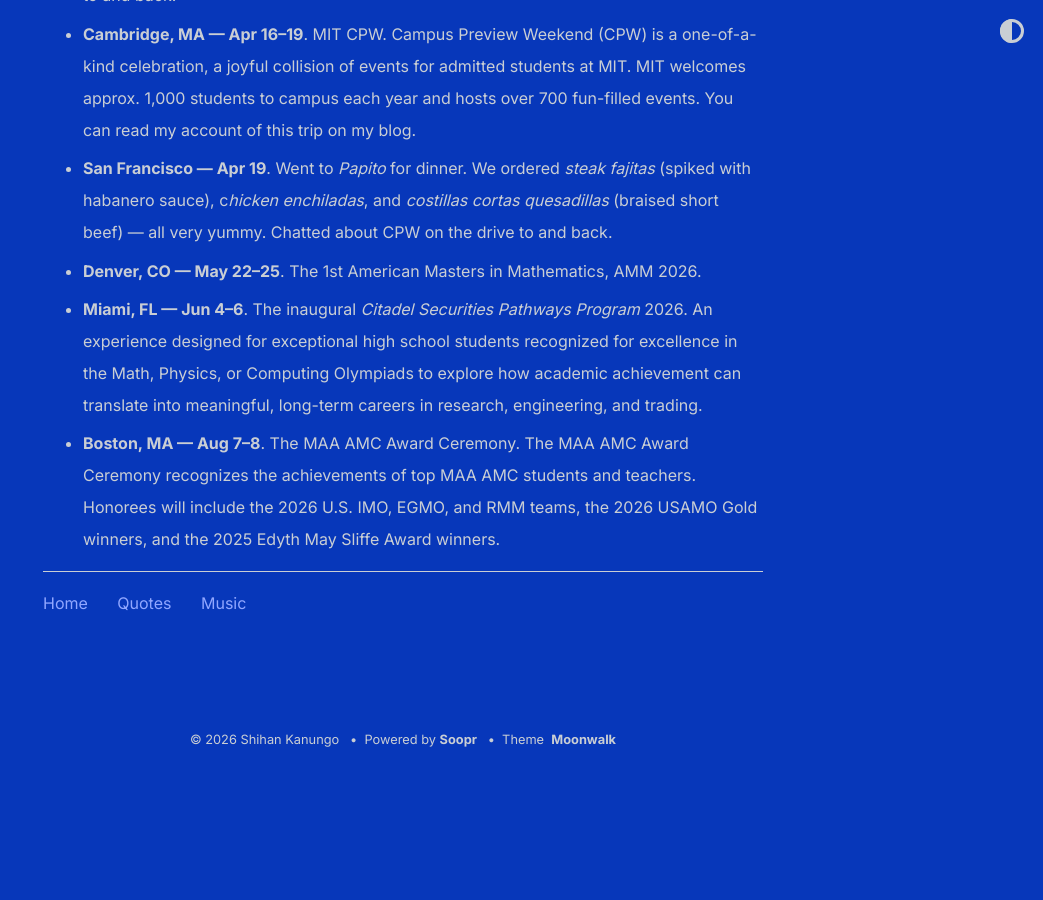
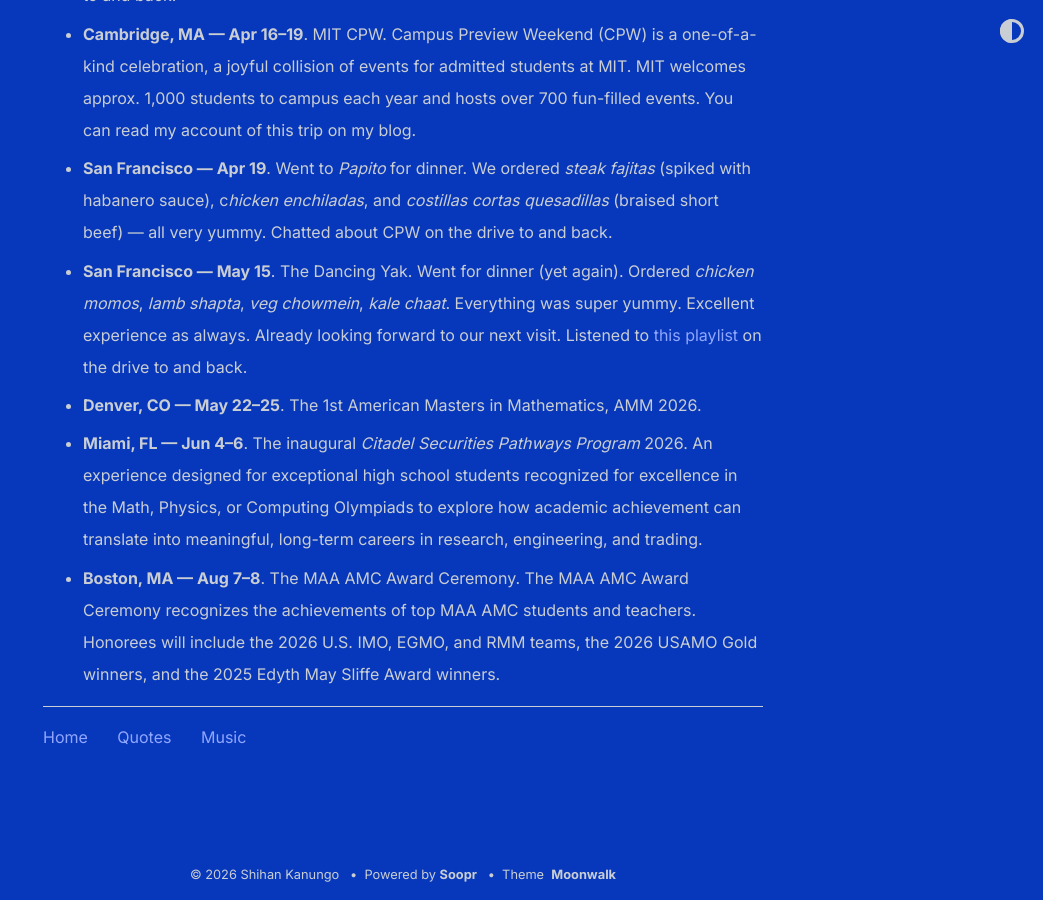
Before and after one commit to shihankanungo/shihankanungo.github.io, a Jekyll site: the page built from travel.md, in a window 1280 px wide and 900 px high, scrolled down 1695 px. Shown: the whole window, without its empty margins (237-1280 px from the left). Built offline with Jekyll 4.4.1, drawn with Linux system fonts in a browser that asks for light colours; before the commit the page ends 2461 px from its top, so only the background shows below that.

Commit message:
Update travel.md

```diff
--- a/travel.md
+++ b/travel.md
@@ -16,6 +16,7 @@
 - **San Francisco --- Mar 28**. Went to *Land's End* for a hike and followed by lunch at *Papito* and ice cream from *Smitten* on the drive back home. Listened to [this playlist](https://open.spotify.com/playlist/0eEy7fPIDOj1h7H9UDg4T2?si=e3476ac257534900) on the drive to and back.
 - **Cambridge, MA --- Apr 16--19**. MIT CPW. Campus Preview Weekend (CPW) is a one-of-a-kind celebration, a joyful collision of events for admitted students at MIT. MIT welcomes approx. 1,000 students to campus each year and hosts over 700 fun-filled events. You can read my account of this trip on my blog.
 - **San Francisco --- Apr 19**. Went to *Papito* for dinner. We ordered *steak fajitas* (spiked with habanero sauce), c*hicken enchiladas*, and *costillas cortas quesadillas* (braised short beef) --- all very yummy. Chatted about CPW on the drive to and back.
+- **San Francisco --- May 15**. The Dancing Yak. Went for dinner (yet again). Ordered *chicken momos*, *lamb shapta*, *veg chowmein*, *kale chaat*. Everything was super yummy. Excellent experience as always. Already looking forward to our next visit. Listened to [this playlist](https://open.spotify.com/playlist/65kd1FYtB3YqTuObrKRjuw?si=ae1787712ca24197) on the drive to and back.
 - **Denver, CO --- May 22--25**. The 1st American Masters in Mathematics, AMM 2026.
 - **Miami, FL --- Jun 4--6**. The inaugural *Citadel Securities Pathways Program* 2026. An experience designed for exceptional high school students recognized for excellence in the Math, Physics, or Computing Olympiads to explore how academic achievement can translate into meaningful, long-term careers in research, engineering, and trading.
 - **Boston, MA --- Aug 7--8**. The MAA AMC Award Ceremony. The MAA AMC Award Ceremony recognizes the achievements of top MAA AMC students and teachers. Honorees will include the 2026 U.S. IMO, EGMO, and RMM teams, the 2026 USAMO Gold winners, and the 2025 Edyth May Sliffe Award winners.
```
